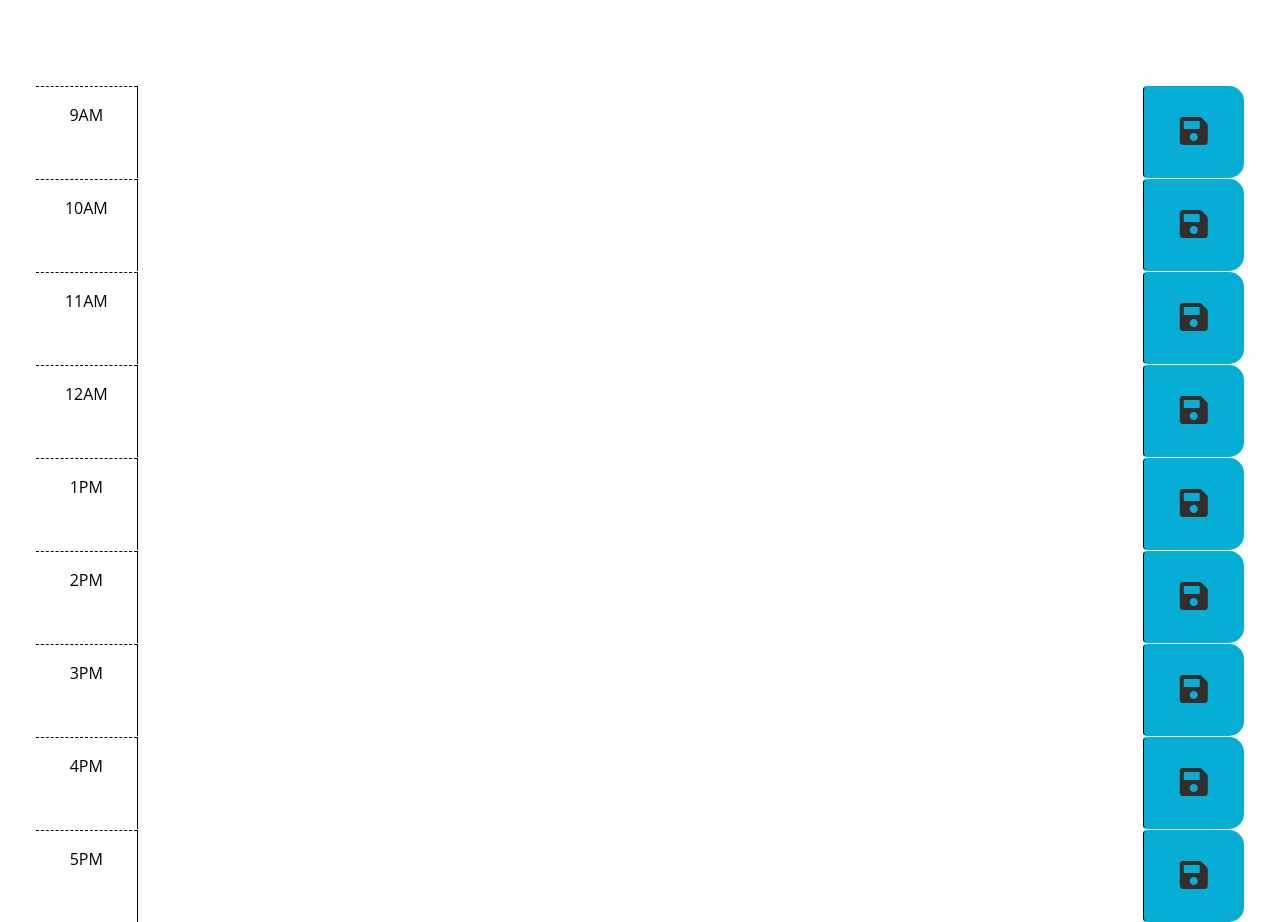
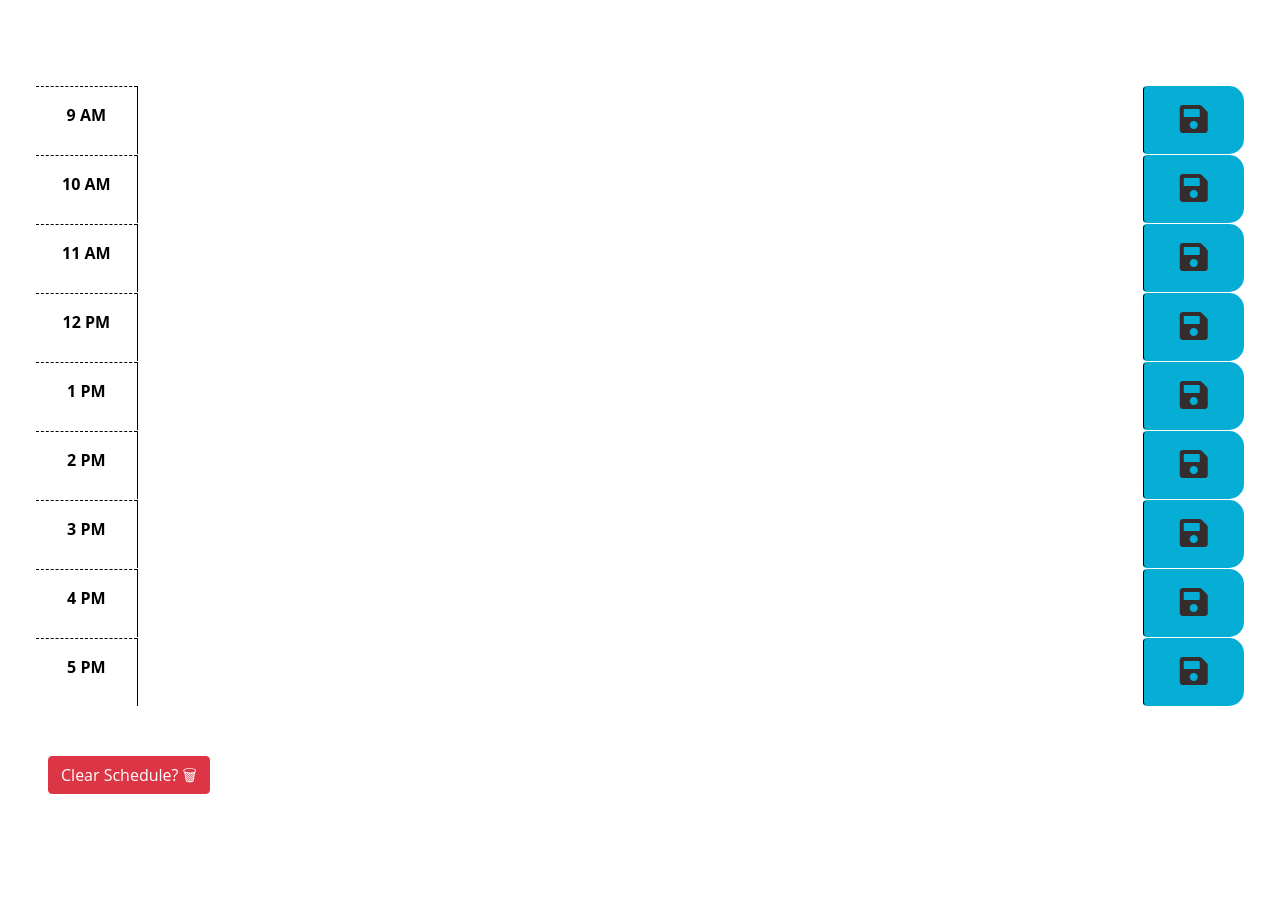
Before and after one commit to pmastropolo/module-five-challenge-api-day-schedule, a plain HTML site: page index.html in a window 1280 px wide. Shown: the part 212-1134 px from the top of the page. After the commit the page ends 1006 px from the top, so only its background shows below. Drawn offline with nearby package versions, Linux system fonts and the light colour scheme.

Commit message:
Update index.html
updated HTML

```diff
--- a/index.html
+++ b/index.html
@@ -4,11 +4,6 @@
     <meta charset="UTF-8" />
     <meta name="viewport" content="width=device-width, initial-scale=1.0" />
     <meta http-equiv="X-UA-Compatible" content="ie=edge" />
-
-                             <!-- Made Changes in links
-                              At first, they were not linked
-                              up, (end part wasn't green />)
-                              now they are.  -->
 
                              <!-- Bootstrap  -->
     <link href="https://cdn.jsdelivr.net/npm/bootstrap@5.1.3/dist/css/bootstrap.min.css" rel="stylesheet" integrity="sha384-1BmE4kWBq78iYhFldvKuhfTAU6auU8tT94WrHftjDbrCEXSU1oBoqyl2QvZ6jIW3" crossorigin="anonymous">
@@ -19,6 +14,10 @@
                               <!-- Googlefonts  -->
     <link rel="stylesheet" href="https://fonts.googleapis.com/css2?family=Fira+Sans:wght@400;700&display=swap">
 
+    <link rel="preconnect" href="https://fonts.googleapis.com">
+    <link rel="preconnect" href="https://fonts.gstatic.com" crossorigin>
+    <link href="https://fonts.googleapis.com/css2?family=Bitter&display=swap" rel="stylesheet">
+
 
     <link rel="stylesheet" href="assets\style.css" />
 
@@ -27,208 +26,103 @@
 
 <body>
       <header class="p-5 mb-4">
-
-            <h1 class="display-3"><b>Work Day Scheduler</b></h1>
-            <p class="lead">A simple calendar app for scheduling your work day</p>
-            <p id="currentDay" class="lead"></p>
-              <!-- Current Day
-              Should be Displayed Here
-              Noting to remeber for Java-->
+                <!-- Added google fonts with style="font-family: 'Bitter', serif;"-->
+      <h1 class="display-3" style="font-family: 'Bitter', serif;"><b>Work Day Scheduler</b></h1>
+            <p class="lead" style="font-family: 'Bitter', serif;">A simple calendar app for scheduling your work day</p>
+            <p id="currentDay" class="lead" style="font-family: 'Bitter', serif;"></p>
 
       </header>
-
-      <!-- <hr>  Add hr to create a more defined box? -->
-            <!--
-                  Changes in File as of Right Now:
-
-                  - Deleted Previous Comments
-                  - Added Hours 9AM-5PM Individually
-                  - Added Save Button to Each Div
-                  - Deciding if I want to Bold Font Time
-                  - In the Process of Adding i class
-                  - Deleted What I had and redid it so layout could match the mockup
-                    Orginal Example:
-                     <div class="time-block" data-hour="4">
-                     <span class="time">4 PM</span>
-                     <input type="text" class="user-input">
-                     <button class="save-btn">Save Your Work</button>
-                     </div>
-
-                     This won't work bc it doesn't include the
-                     right styling. But wanted to get some sort
-                     of a layout down before hand.
+                                    <!-- Updated Previous HTML:
+                                        The set up I have now is easier
+                                        for me to figure out than the verison before
+                                        Added data time & removed ids from numbers in beginning
 
                                     -->
 
     <div class="container-fluid px-5">
-      <!-- Container for all the Times
-      Class = div.container-fluid.px-5
-      Class = container-fluid    ?? -->
 
-      <!-- row or time-block is class -->                                                      <!-- row or time-block is class -->
-                                                                                               <!-- Also has div id of hour-9 -->
-      <div id="hour-9" class="row time-block">
-                                                                                               <!-- hour -->
-      <div class="col-2 col-md-1 hour text-center py-3">9AM</div>
+      <div class="row time-block">              <!-- Hour 9 -->
+        <div class="col-2 col-md-1 hour text-center py-3"><b>9 AM</b></div>
+        <textarea class="col-10 description" data-time="2023-07-18 09:00"></textarea>
+        <button class="btn saveBtn col-2 col-md-1" aria-label="save">
+        <i class="fas fa-save fa-2x" style="color: #352c2c;" aria-hidden="true"></i>
+        </button>
+      </div>
 
-          <!-- Text Area Class Is Description -->                                              <!-- Text Area Class Is Description -->
-      <textarea class="col-8 col-md-10 description" rows="3"> </textarea>
 
-                       <!-- Save Button -->                                                    <!-- Save Button class saveBtn-->
+      <div class="row time-block">                    <!-- Hour 10 -->
+        <div class="col-2 col-md-1 hour text-center py-3"><b>10 AM</b></div>
+        <textarea class="col-10 description" data-time="2023-07-18 10:00"></textarea>
         <button class="btn saveBtn col-2 col-md-1" aria-label="save">
+          <i class="fas fa-save fa-2x" style="color: #352c2c;" aria-hidden="true"></i>
+          </button>
+      </div>
 
-      <!-- Made the Save Icon Bigger & Gave It a Different Color -->
+      <div class="row time-block">                <!-- Hour 11 -->
+        <div class="col-2 col-md-1 hour text-center py-3"><b>11 AM</b></div>
+        <textarea class="col-10 description" data-time="2023-07-18 11:00"></textarea>
+        <button class="btn saveBtn col-2 col-md-1" aria-label="save">
           <i class="fas fa-save fa-2x" style="color: #352c2c;" aria-hidden="true"></i>
+          </button>
+      </div>
 
+      <div class="row time-block">              <!-- Hour 12 -->
+        <div class="col-2 col-md-1 hour text-center py-3"><b>12 PM</b></div>
+        <textarea class="col-10 description" data-time="2023-07-18 12:00"></textarea>
+        <button class="btn saveBtn col-2 col-md-1" aria-label="save">
+          <i class="fas fa-save fa-2x" style="color: #352c2c;" aria-hidden="true"></i>
           </button>
+      </div>
+
+      <div class="row time-block">                  <!-- Hour 1 -->
+        <div class="col-2 col-md-1 hour text-center py-3"><b>1 PM</b></div>
+        <textarea class="col-10 description" data-time="2023-07-18 13:00"></textarea>
+        <button class="btn saveBtn col-2 col-md-1" aria-label="save">
+          <i class="fas fa-save fa-2x" style="color: #352c2c;" aria-hidden="true"></i>
+          </button>
+      </div>
+
+      <div class="row time-block">                <!-- Hour 2 -->
+        <div class="col-2 col-md-1 hour text-center py-3"><b>2 PM</b></div>
+        <textarea class="col-10 description" data-time="2023-07-18 14:00"></textarea>
+        <button class="btn saveBtn col-2 col-md-1" aria-label="save">
+          <i class="fas fa-save fa-2x" style="color: #352c2c;" aria-hidden="true"></i>
+          </button>
+      </div>
+
+      <div class="row time-block">                <!-- Hour 3 -->
+        <div class="col-2 col-md-1 hour text-center py-3"><b>3 PM</b></div>
+        <textarea class="col-10 description" data-time="2023-07-18 15:00"></textarea>
+        <button class="btn saveBtn col-2 col-md-1" aria-label="save">
+          <i class="fas fa-save fa-2x" style="color: #352c2c;" aria-hidden="true"></i>
+          </button>
+      </div>
+
+      <div class="row time-block">              <!-- Hour 4 -->
+        <div class="col-2 col-md-1 hour text-center py-3"><b>4 PM</b></div>
+        <textarea class="col-10 description" data-time="2023-07-18 16:00"></textarea>
+        <button class="btn saveBtn col-2 col-md-1" aria-label="save">
+          <i class="fas fa-save fa-2x" style="color: #352c2c;" aria-hidden="true"></i>
+          </button>
+      </div>
+
+      <div class="row time-block">              <!-- Hour 5 -->
+        <div class="col-2 col-md-1 hour text-center py-3"><b>5 PM</b></div>
+        <textarea class="col-10 description" data-time="2023-07-18 17:00"></textarea>
+        <button class="btn saveBtn col-2 col-md-1" aria-label="save">
+          <i class="fas fa-save fa-2x" style="color: #352c2c;" aria-hidden="true"></i>
+          </button>
+      </div>
+
+      <button id="resetBtn" class="btn btn-danger" title="Click to reset the schedule">Clear Schedule? &#128465;</button>
 
       </div>
 
 
-                <!-- Hour 10 -->
-        <div id="hour-10" class="row time-block">
-
-        <div class="col-2 col-md-1 hour text-center py-3">10AM</div>
-
-        <textarea class="col-8 col-md-10 description" rows="3"> </textarea>
-
-        <button class="btn saveBtn col-2 col-md-1" aria-label="save">
-
-        <i class="fas fa-save fa-2x" style="color: #352c2c;" aria-hidden="true"></i>
-
-        </button>
-
-        </div>
-
-
-
-                <!-- Hour 11 -->
-        <div id="hour-11" class="row time-block">
-
-        <div class="col-2 col-md-1 hour text-center py-3">11AM</div>
-
-        <textarea class="col-8 col-md-10 description" rows="3"> </textarea>
-
-        <button class="btn saveBtn col-2 col-md-1" aria-label="save">
-
-        <i class="fas fa-save fa-2x" style="color: #352c2c;" aria-hidden="true"></i>
-
-        </button>
-
-        </div>
-
-
-              <!-- Hour 12 -->
-        <div id="hour-12" class="row time-block">
-
-        <div class="col-2 col-md-1 hour text-center py-3">12AM</div>
-
-        <textarea class="col-8 col-md-10 description" rows="3"> </textarea>
-
-        <button class="btn saveBtn col-2 col-md-1" aria-label="save">
-
-        <i class="fas fa-save fa-2x" style="color: #352c2c;" aria-hidden="true"></i>
-
-        </button>
-
-        </div>
-
-
-                 <!-- Hour 1 -->
-          <div id="hour-1" class="row time-block">
-
-          <div class="col-2 col-md-1 hour text-center py-3">1PM</div>
-
-          <textarea class="col-8 col-md-10 description" rows="3"> </textarea>
-
-          <button class="btn saveBtn col-2 col-md-1" aria-label="save">
-
-          <i class="fas fa-save fa-2x" style="color: #352c2c;" aria-hidden="true"></i>
-
-          </button>
-
-          </div>
-
-
-               <!-- Hour 2 -->
-          <div id="hour-2" class="row time-block">
-
-          <div class="col-2 col-md-1 hour text-center py-3">2PM</div>
-
-          <textarea class="col-8 col-md-10 description" rows="3"> </textarea>
-
-          <button class="btn saveBtn col-2 col-md-1" aria-label="save">
-
-          <i class="fas fa-save fa-2x" style="color: #352c2c;" aria-hidden="true"></i>
-
-          </button>
-
-          </div>
-
-
-
-               <!-- Hour 3 -->
-          <div id="hour-3" class="row time-block">
-
-          <div class="col-2 col-md-1 hour text-center py-3">3PM</div>
-
-          <textarea class="col-8 col-md-10 description" rows="3"> </textarea>
-
-          <button class="btn saveBtn col-2 col-md-1" aria-label="save">
-
-          <i class="fas fa-save fa-2x" style="color: #352c2c;" aria-hidden="true"></i>
-
-          </button>
-
-          </div>
-
-
-                              <!-- Hour 4 -->
-          <div id="hour-4" class="row time-block">
-
-          <div class="col-2 col-md-1 hour text-center py-3">4PM</div>
-
-          <textarea class="col-8 col-md-10 description" rows="3"> </textarea>
-
-          <button class="btn saveBtn col-2 col-md-1" aria-label="save">
-
-          <i class="fas fa-save fa-2x" style="color: #352c2c;" aria-hidden="true"></i>
-
-          </button>
-
-          </div>
-
-
-                    <!-- Hour 5 -->
-          <div id="hour-5" class="row time-block">
-
-          <div class="col-2 col-md-1 hour text-center py-3">5PM</div>
-
-          <textarea class="col-8 col-md-10 description" rows="3"> </textarea>
-
-          <button class="btn saveBtn col-2 col-md-1" aria-label="save">
-
-          <i class="fas fa-save fa-2x" style="color: #352c2c;" aria-hidden="true"></i>
-
-          </button>
-
-          </div>
-
-</div>
-
-                                    <!--
-                                      Just disabled cache
-                                      in console, bc pulling up
-                                      reference error
-                                      Provisional headers warning
-                                      so followed link it provided me
-                                      and followed instructions for disabling cache
-                                      and now all files pulling up good
-                                    -->
-
-
-                            <!-- jQuery / changed to 3.6.0-->
-<script src="https://cdnjs.cloudflare.com/ajax/libs/jquery/3.6.0/jquery.min.js" integrity="sha512-894YE6QWD5I59HgZOGReFYm4dnWc1Qt5NtvYSaNcOP+u1T9qYdvdihz0PPSiiqn/+/3e7Jo4EaG7TubfWGUrMQ==" crossorigin="anonymous" referrerpolicy="no-referrer"></script>
+                            <!-- jQuery -->
+<script src="https://cdnjs.cloudflare.com/ajax/libs/jquery/3.2.1/jquery.min.js"></script>
+                            <!-- dayjs / when I added this verison code worked better -->
+<script src="https://cdn.jsdelivr.net/npm/dayjs@1.10.4/dayjs.min.js"></script>
                             <!-- dayjs -->
 <script src="https://cdnjs.cloudflare.com/ajax/libs/dayjs/1.11.3/dayjs.min.js" integrity="sha512-Ot7ArUEhJDU0cwoBNNnWe487kjL5wAOsIYig8llY/l0P2TUFwgsAHVmrZMHsT8NGo+HwkjTJsNErS6QqIkBxDw==" crossorigin="anonymous" referrerpolicy="no-referrer"></script>
                             <!-- bootstrap -->
```
Lines whose indentation alone changed are shown as unchanged.
